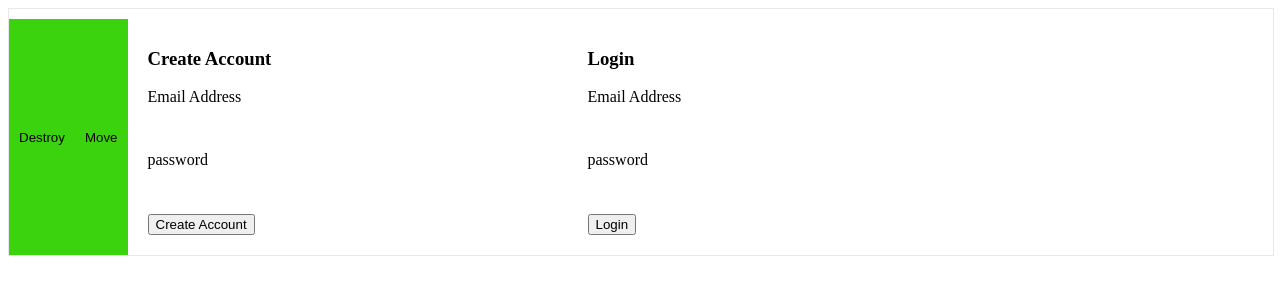
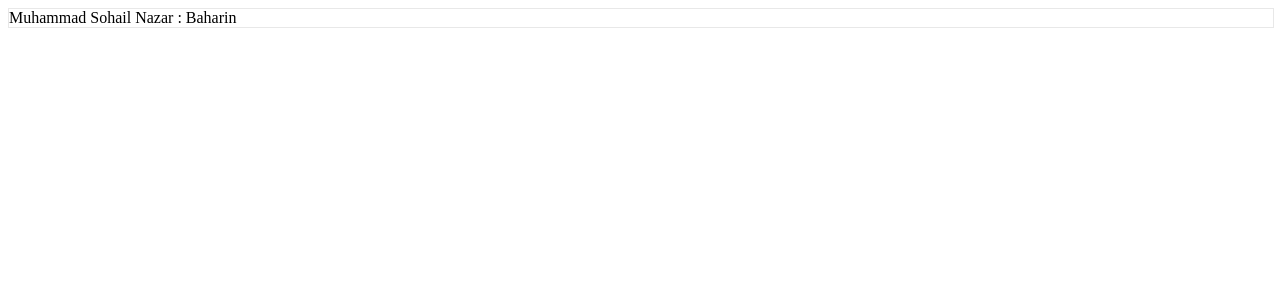
Before and after one commit to MuhammadSohailNazar/angular-pro, an Angular app: page / in a window 1280 px wide. Shown: the top 300 px of the page. Built offline with nearby package versions, Linux system fonts and the light colour scheme.

Commit message:
creating ng-template and injecting into viewchild component

```diff
--- a/src/app/app.component.html
+++ b/src/app/app.component.html
@@ -1,8 +1,8 @@
 <div class="container">
-  <button (click)="destroyComponent()">Destroy</button>
-  <button (click)="moveComponent()">Move</button>
-
  <div #entry></div>
+ <ng-template #tmpl>
+   Muhammad Sohail Nazar : Baharin
+ </ng-template>
 </div>
 
 <router-outlet></router-outlet>
--- a/src/app/app.component.ts
+++ b/src/app/app.component.ts
@@ -1,9 +1,7 @@
 import {
   AfterViewInit,
-  ChangeDetectorRef,
   Component,
-  ComponentFactoryResolver,
-  ComponentRef,
+  TemplateRef,
   ViewChild,
   ViewContainerRef,
 } from '@angular/core';
@@ -17,29 +15,16 @@ import { IUser } from './auth-form/User';
 })
 export class AppComponent implements AfterViewInit {
   @ViewChild('entry', { read: ViewContainerRef }) entry: ViewContainerRef;
-  component: ComponentRef<AuthFormComponent>;
+  @ViewChild("tmpl") tmpl: TemplateRef<any>;
   constructor(
-    private resolver: ComponentFactoryResolver,
-    private cd: ChangeDetectorRef
   ) {}
 
+
   ngAfterViewInit() {
-    const authFormFactory =
-      this.resolver.resolveComponentFactory(AuthFormComponent);
-      this.entry.createComponent(authFormFactory);
-    this.component = this.entry.createComponent(authFormFactory,0);
-    this.component.instance.title = 'Create Account';
-    this.component.instance.submitted.subscribe(this.login);
-    this.cd.detectChanges();
+    this.entry.createEmbeddedView(this.tmpl);
   }
 
-  destroyComponent() {
-    this.component.destroy();
-  }
 
-  moveComponent() {
-    this.entry.move(this.component.hostView, 1);
-  }
 
   login(user: IUser) {
     console.log('login', user);
```
